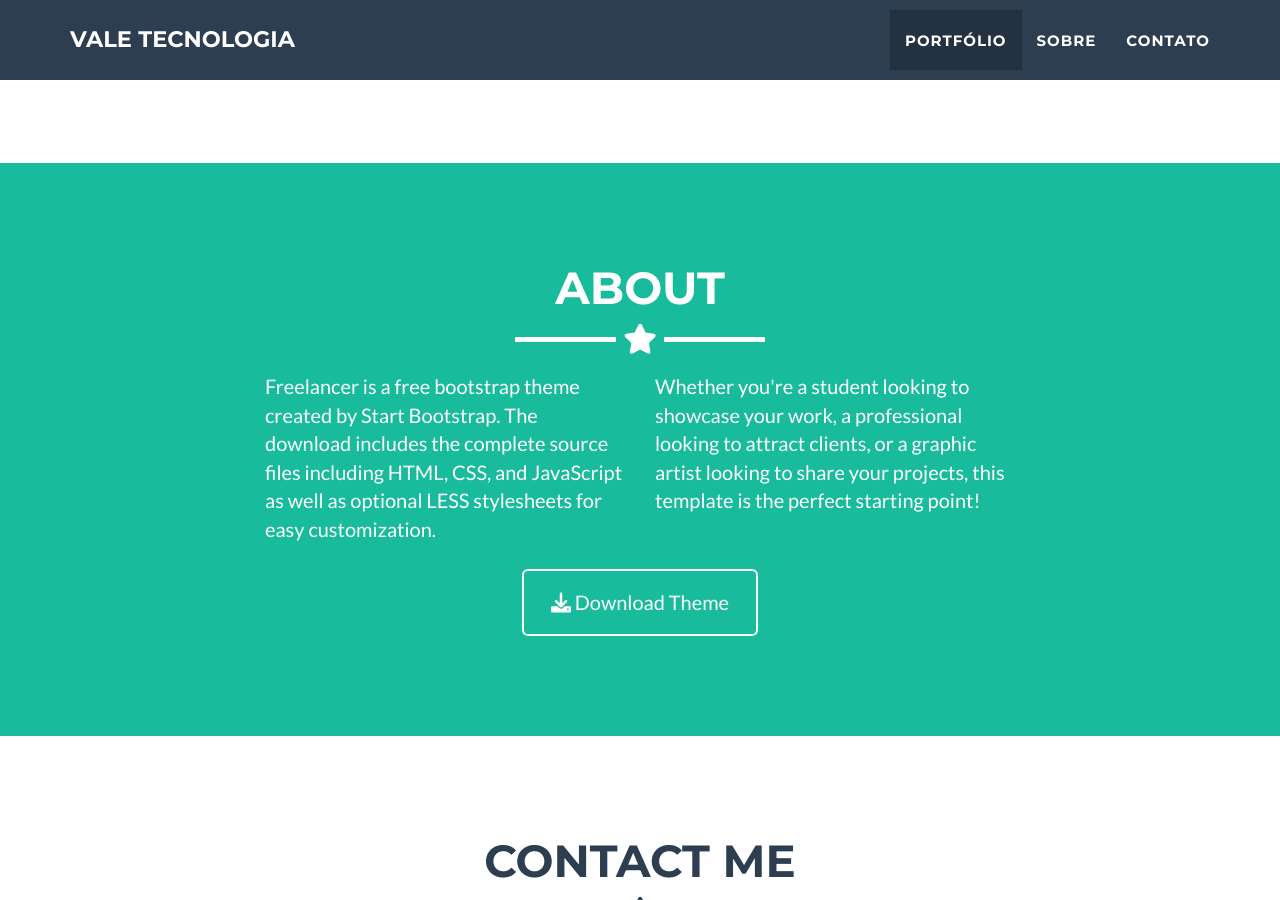
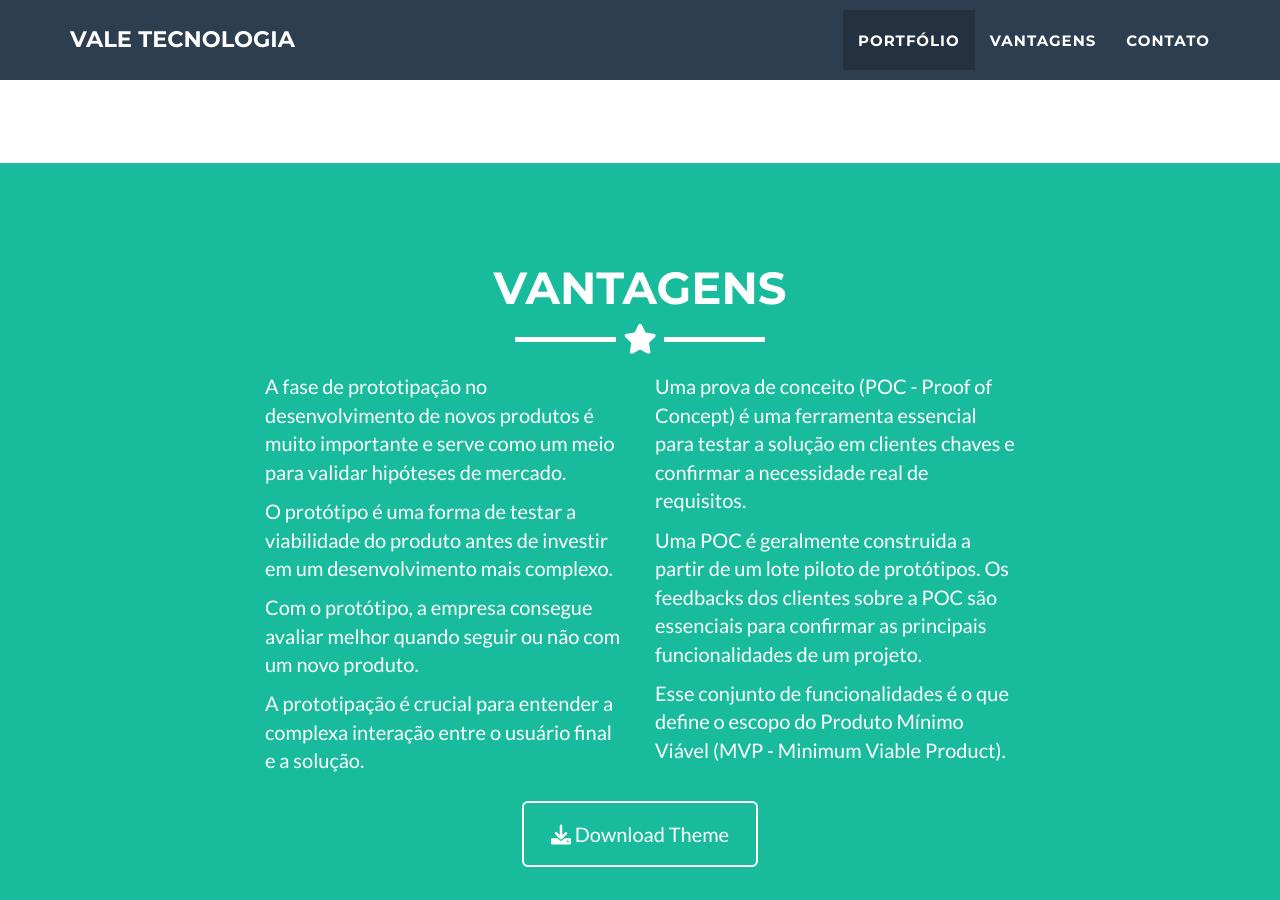
Before and after one commit to leoribg/leoribg.github.io, a Jekyll site: the page built from _posts/2014-07-18-project-1.markdown, in a window 1280 px wide and 900 px high, scrolled down 1772 px. Built offline with Jekyll 4.4.1, drawn with Linux system fonts in a browser that asks for light colours.

Commit message:
✨ feat: Vantagens

```diff
--- a/_includes/about.html
+++ /dev/null
@@ -1,27 +0,0 @@
-<!-- About Section -->
-<section class="success" id="about">
-  <div class="container">
-    <div class="row">
-      <div class="col-lg-12 text-center">
-        <h2>About</h2>
-        <hr class="star-light">
-      </div>
-    </div>
-    <div class="row">
-      <div class="col-lg-4 col-lg-offset-2">
-        <p>Freelancer is a free bootstrap theme created by Start Bootstrap. The download includes the complete
-          source files including HTML, CSS, and JavaScript as well as optional LESS stylesheets for easy
-          customization.</p>
-      </div>
-      <div class="col-lg-4">
-        <p>Whether you're a student looking to showcase your work, a professional looking to attract clients, or
-          a graphic artist looking to share your projects, this template is the perfect starting point! </p>
-      </div>
-      <div class="col-lg-8 col-lg-offset-2 text-center">
-        <a href="https://github.com/jeromelachaud/freelancer-theme" class="btn btn-lg btn-outline">
-          <i class="fa fa-download"></i> Download Theme
-        </a>
-      </div>
-    </div>
-  </div>
-</section>
--- /dev/null
+++ b/_includes/advantages.html
@@ -0,0 +1,34 @@
+<!-- Advantages Section -->
+<section class="success" id="advantages">
+  <div class="container">
+    <div class="row">
+      <div class="col-lg-12 text-center">
+        <h2>Vantagens</h2>
+        <hr class="star-light">
+      </div>
+    </div>
+    <div class="row">
+      <div class="col-lg-4 col-lg-offset-2">
+        <p>A fase de prototipação no desenvolvimento de novos produtos é muito importante e serve como um meio
+          para validar hipóteses de mercado. </p>
+          <p>O protótipo é uma forma de testar a viabilidade do produto antes
+          de investir em um desenvolvimento mais complexo.</p>
+          <p> Com o protótipo, a empresa consegue avaliar melhor quando seguir ou não com um novo produto. </p>
+          <p>A prototipação é crucial para entender a complexa interação entre o usuário final e a solução.</p>
+      </div>
+      <div class="col-lg-4">
+        <p>Uma prova de conceito (POC - Proof of Concept) é uma ferramenta essencial para testar a solução em clientes chaves e confirmar
+          a necessidade real de requisitos.</p>
+          <p>Uma POC é geralmente construida a partir de um lote piloto de protótipos.
+          Os feedbacks dos clientes sobre a POC são essenciais para confirmar as principais funcionalidades de um projeto. </p>
+          <p>Esse conjunto de funcionalidades é o que define o escopo do Produto Mínimo Viável (MVP - Minimum Viable Product).</p>
+           </p>
+      </div>
+      <div class="col-lg-8 col-lg-offset-2 text-center">
+        <a href="https://github.com/jeromelachaud/freelancer-theme" class="btn btn-lg btn-outline">
+          <i class="fa fa-download"></i> Download Theme
+        </a>
+      </div>
+    </div>
+  </div>
+</section>
--- a/_includes/nav.html
+++ b/_includes/nav.html
@@ -22,7 +22,7 @@
           <a href="#portfolio">Portfólio</a>
         </li>
         <li class="page-scroll">
-          <a href="#about">Sobre</a>
+          <a href="#advantages">Vantagens</a>
         </li>
         <li class="page-scroll">
           <a href="#contact">Contato</a>
--- a/_layouts/default.html
+++ b/_layouts/default.html
@@ -6,7 +6,7 @@
   {% include nav.html %}
   {% include header.html %}
   {% include portfolio_grid.html %}
-  {% include about.html %}
+  {% include advantages.html %}
 
   {% if site.contact == "static" %}
   {% include contact_static.html %}
```
